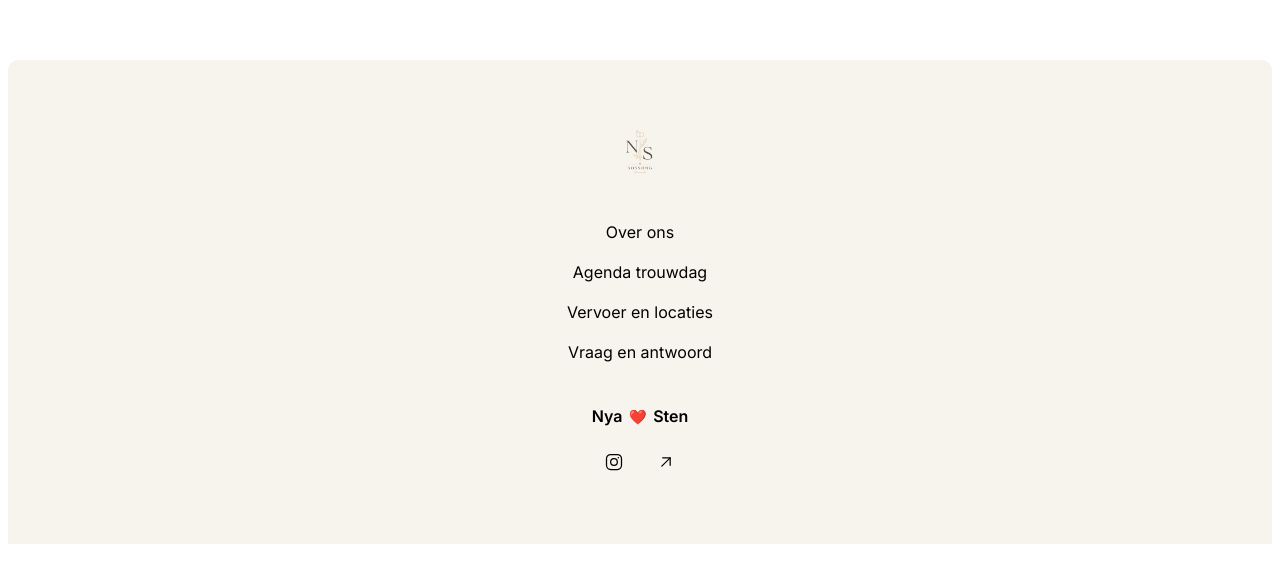
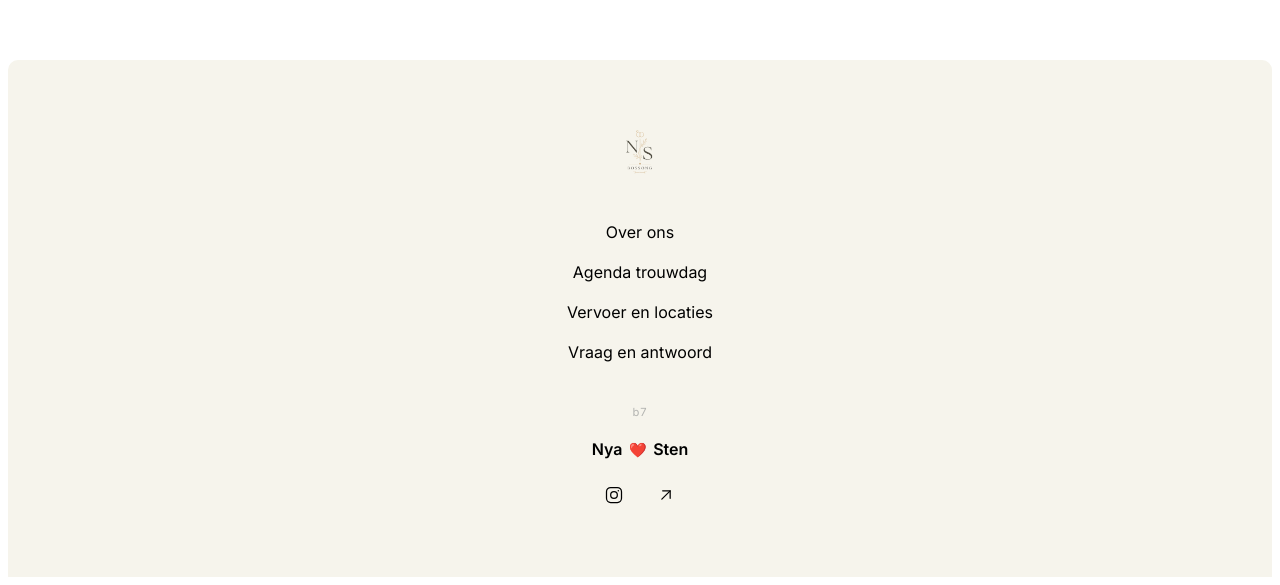
Before and after one commit to Fliimedia/bossongs.nl, a React (Vite) app: page / in a window 1280 px wide. Shown: the part 5716-6301 px from the top of the page. Before the commit the page ends 6268 px from the top, so only its background shows below. Built offline with nearby package versions, Linux system fonts and the light colour scheme.

Commit message:
Add build marker, scroll reset and noscript fallback

```diff
--- a/src/BruiloftSiteV2.jsx
+++ b/src/BruiloftSiteV2.jsx
@@ -1,4 +1,6 @@
 import { useEffect, useState } from "react";
+
+const BUILD = "b7";
 
 const IMG = {
   logoIcon: "images/logo-icoon.png",
@@ -249,6 +251,8 @@ const CSS = `
 .footer-nav a{font-size:1rem;transition:opacity 200ms ease;}
 .footer-nav a:hover{opacity:0.6;}
 .footer-names{font-weight:600;margin-bottom:var(--space-2);}
+.build-stamp{margin:0 0 var(--space-2);font-size:0.7rem;letter-spacing:0.08em;
+  color:var(--shade-4);opacity:0.5;}
 .footer-heart{margin:0 0.15rem;font-size:0.9em;}
 .socials{display:flex;justify-content:center;gap:var(--space-2);}
 .socials a{display:inline-flex;padding:var(--space-1);transition:opacity 200ms ease;}
@@ -480,6 +484,15 @@ export default function BruiloftSiteV2() {
     window.addEventListener("keydown", onKey);
     return () => window.removeEventListener("keydown", onKey);
   }, [menuOpen]);
+
+  // Browsers restore the previous scroll position on reload, which lands you
+  // mid page behind the overlay. Always start at the top.
+  useEffect(() => {
+    if ("scrollRestoration" in window.history) {
+      window.history.scrollRestoration = "manual";
+    }
+    window.scrollTo(0, 0);
+  }, []);
 
   // Hold the page still while the envelope is on screen.
   useEffect(() => {
@@ -739,6 +752,7 @@ export default function BruiloftSiteV2() {
             </a>
           ))}
         </nav>
+        <p className="build-stamp">{BUILD}</p>
         <p className="footer-names">
           Nya <span className="footer-heart">❤️</span> Sten
         </p>
```
